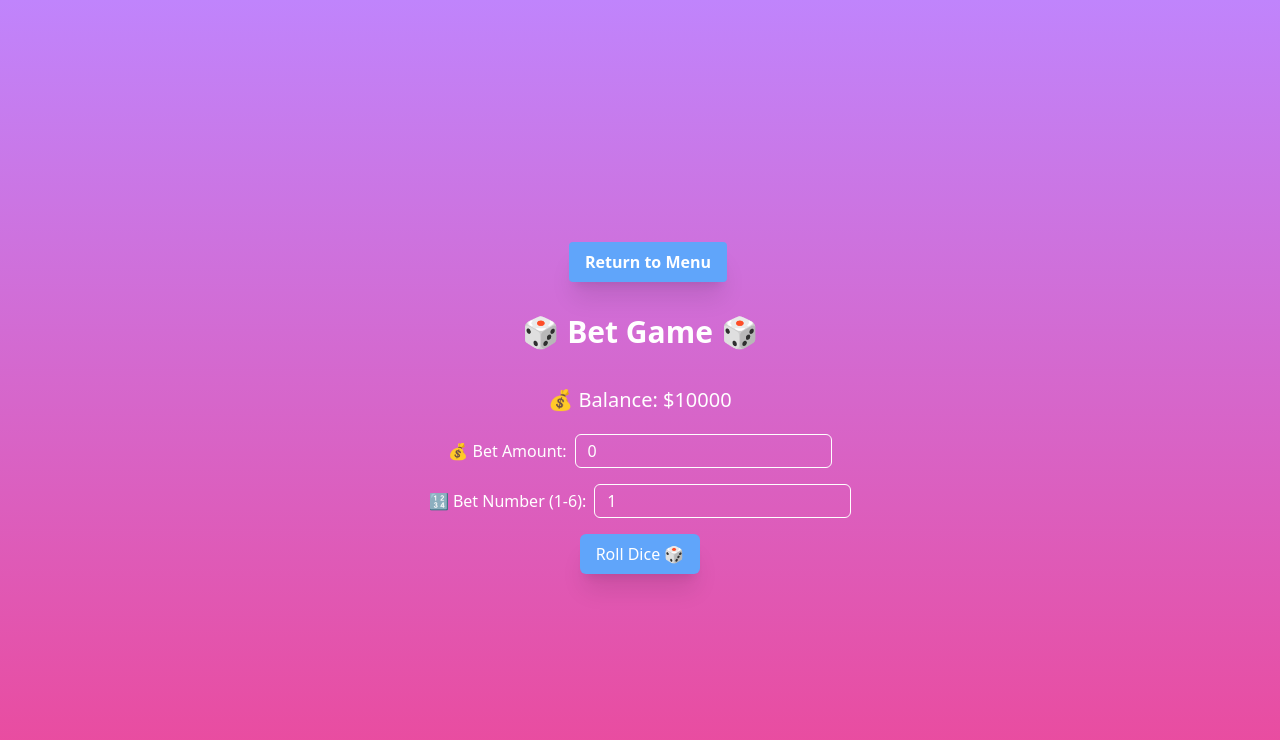
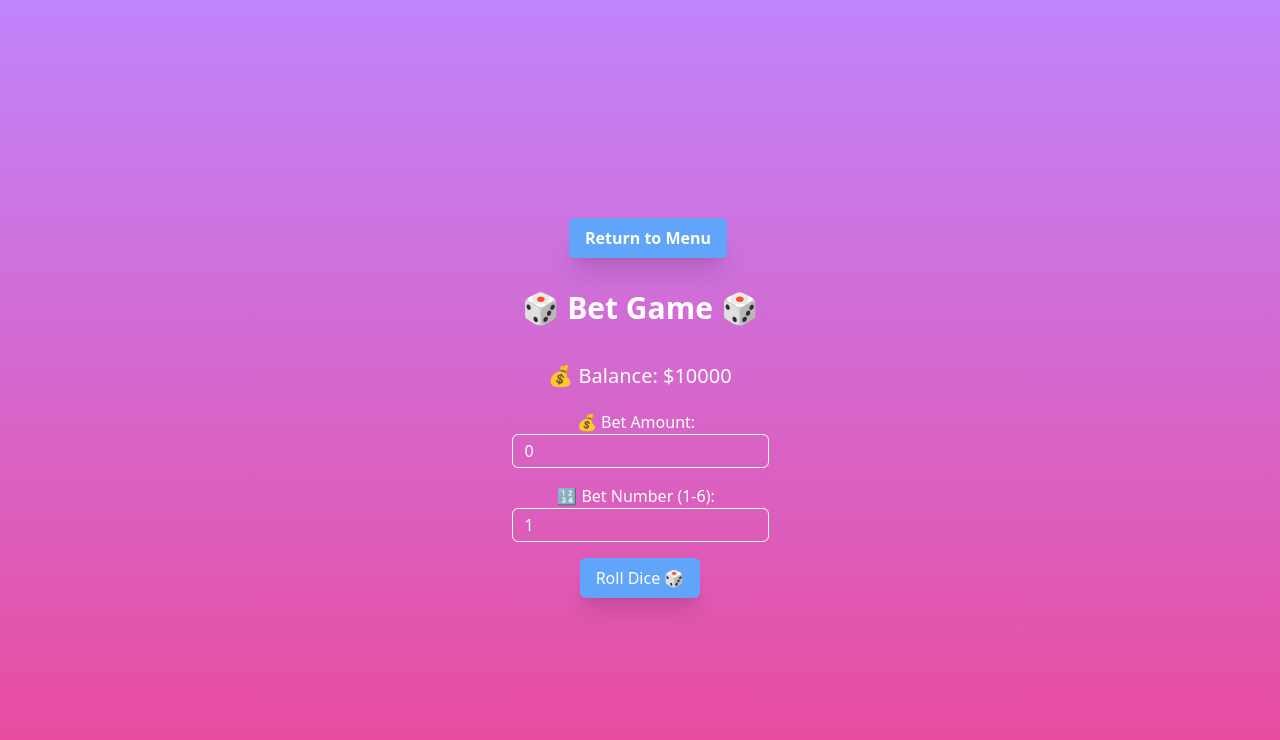
Before and after one commit to jati251/practice-nextjs, a Next.js app: page /game/bet-game in a window 1280 px wide. Shown: the top 740 px of the page. Built offline with nearby package versions, Linux system fonts and the light colour scheme.

Commit message:
fix: missing some colors

```diff
--- a/src/pages/game/bet-game/index.tsx
+++ b/src/pages/game/bet-game/index.tsx
@@ -64,7 +64,10 @@ const BetGame: React.FC = () => {
       <h1 className="text-3xl font-bold mb-4">🎲 Bet Game 🎲</h1>
       <p className="p-5 text-xl">💰 Balance: ${balance}</p>
       <div className="mb-4">
-        <label htmlFor="betAmount" className="mr-2">
+        <label
+          htmlFor="betAmount"
+          className="mr-2 text-center flex flex-col items-center"
+        >
           💰 Bet Amount:
         </label>
         <input
@@ -75,7 +78,7 @@ const BetGame: React.FC = () => {
           className="border border-white rounded-md px-3 py-1 bg-transparent text-white focus:outline-none focus:border-blue-300"
         />
       </div>
-      <div className="mb-4">
+      <div className="mb-4 flex flex-col items-center">
         <label htmlFor="betNumber" className="mr-2">
           🔢 Bet Number (1-6):
         </label>
--- a/src/pages/index.tsx
+++ b/src/pages/index.tsx
@@ -36,27 +36,27 @@ const Menu: React.FC = () => {
     {
       href: "/game/tic-tac-toe",
       label: "Tic Tac Toe",
-      color: "teal",
+      color: "blue",
     },
     {
       href: "/game/hangman",
       label: "Hangman",
-      color: "blue",
+      color: "pink",
     },
     {
       href: "/game/snake-game",
       label: "Snake Game",
-      color: "pink",
+      color: "red",
     },
     {
       href: "/game/calculator",
       label: "Calculator",
-      color: "yellow",
+      color: "blue",
     },
     {
       href: "/game/rock-paper-scissors",
       label: "Rock Papers Scissors",
-      color: "cyan",
+      color: "pink",
     },
     {
       href: "/game/tetris",
@@ -66,17 +66,17 @@ const Menu: React.FC = () => {
     {
       href: "/game/guessing-game",
       label: "Tebak Tebakan",
-      color: "teal",
+      color: "blue",
     },
     {
       href: "/game/word-scramble",
       label: "Tebak Huruf",
-      color: "blue",
+      color: "pink",
     },
     {
       href: "/game/bet-game",
       label: "Game Judi",
-      color: "yellow",
+      color: "red",
     },
   ];
 
```
